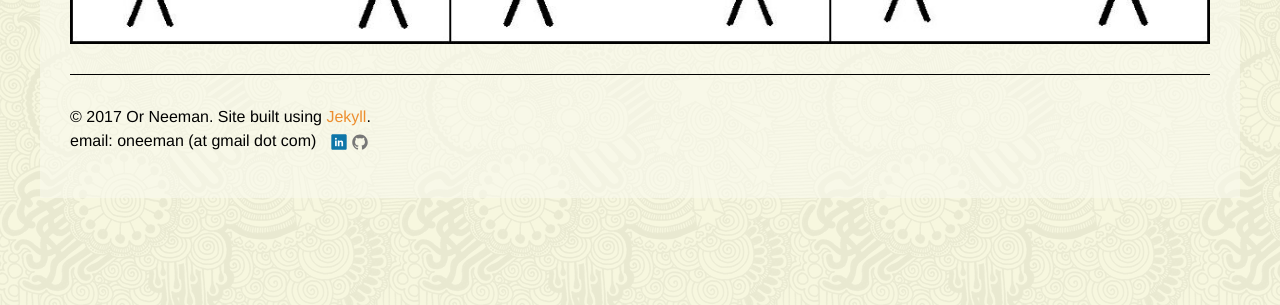
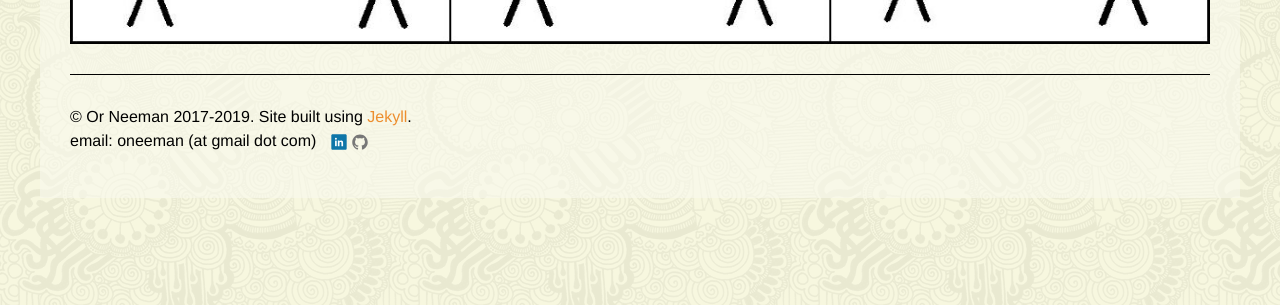
Before and after one commit to oneeman/oneeman.github.io, a Jekyll site: the page built from index.html, in a window 1280 px wide. Shown: the part 470-775 px from the top of the page. Built offline with Jekyll 4.4.1, drawn with Linux system fonts in a browser that asks for light colours.

Commit message:
Update copyright notice

```diff
--- a/_includes/footer.html
+++ b/_includes/footer.html
@@ -1,7 +1,7 @@
 <footer class="site-footer">
 
   <div class="">
-    <div class="text">&copy; 2017 Or Neeman.  Site built using <a href="http://jekyllrb.com">Jekyll</a>.</div>
+    <div class="text">&copy; Or Neeman 2017-2019.  Site built using <a href="http://jekyllrb.com">Jekyll</a>.</div>
     <div class="footer-col-wrapper">
       <div class="footer-col  footer-col-5">
         email: oneeman (at gmail dot com)
```
